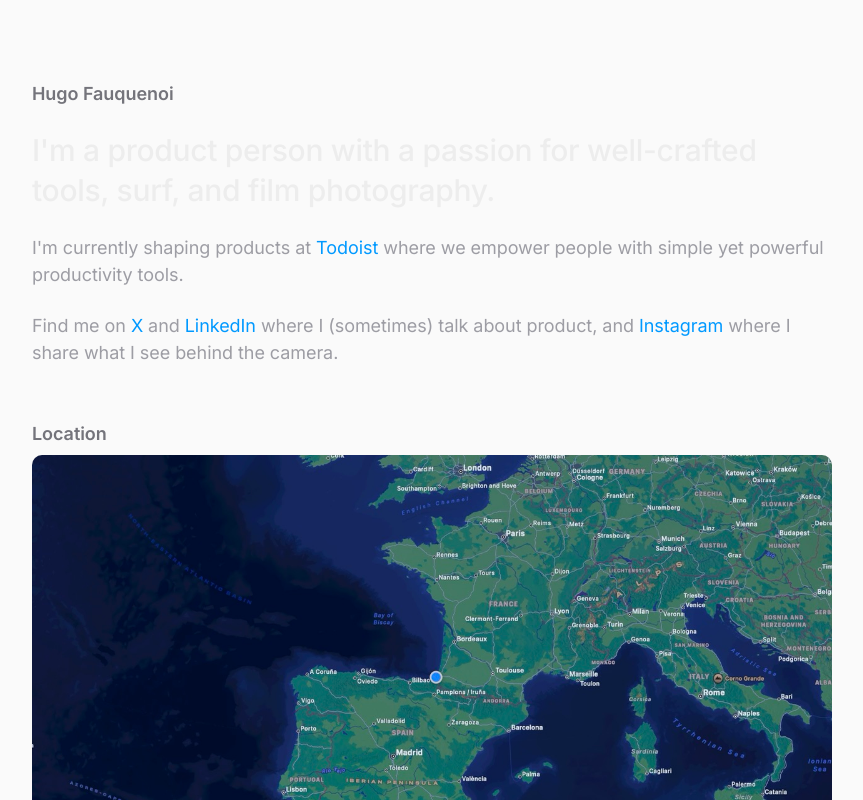
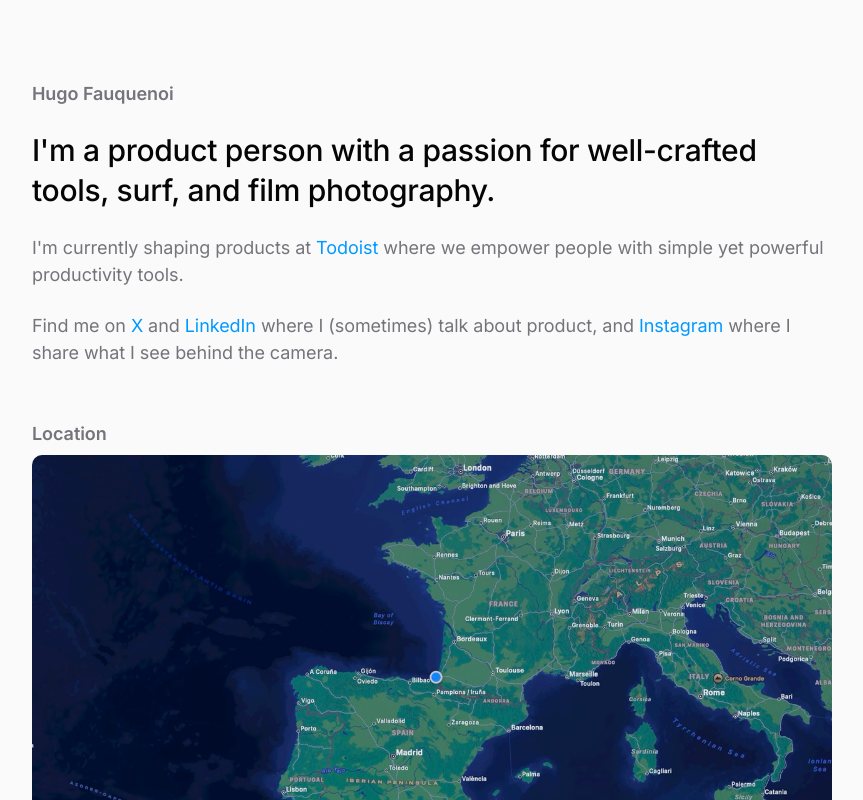
Before and after one commit to hfauq/hfauq.github.io, a React (Vite) app: page / in a window 1280 px wide. Shown: the top 800 px of the page, without its empty margins (208-1071 px from the left). Built offline with nearby package versions, Linux system fonts and the light colour scheme.

Commit message:
Fix hero text contrast in light mode
The headline was hardcoded to the dark-mode color and the body text used a lighter one-off gray, so both were hard to read on the light background. Use the site's existing text colors instead.

```diff
--- a/src/components/Hero.jsx
+++ b/src/components/Hero.jsx
@@ -21,7 +21,7 @@ function Hero() {
 
         {/* Second Paragraph - Main Heading */}
         <p
-          className="text-[30px] font-medium text-[#EDEDED] mb-[24px]"
+          className="text-[30px] font-medium text-[#050505] dark:text-[#EDEDED] mb-[24px]"
           style={{
             letterSpacing: '-0.01em',
             lineHeight: '1.32em',
@@ -35,7 +35,7 @@ function Hero() {
 
         {/* Third Paragraph - First Body Text */}
         <p
-          className="text-[18px] text-[#9D9DA4] mb-[24px]"
+          className="text-[18px] text-[#74747B] dark:text-[#9B9BA0] mb-[24px]"
           style={{
             letterSpacing: '-0.06px',
             lineHeight: '1.5em',
@@ -57,7 +57,7 @@ function Hero() {
 
         {/* Fourth Paragraph - Second Body Text */}
         <p
-          className="text-[18px] text-[#9D9DA4]"
+          className="text-[18px] text-[#74747B] dark:text-[#9B9BA0]"
           style={{
             letterSpacing: '-0.06px',
             lineHeight: '1.5em',
```
